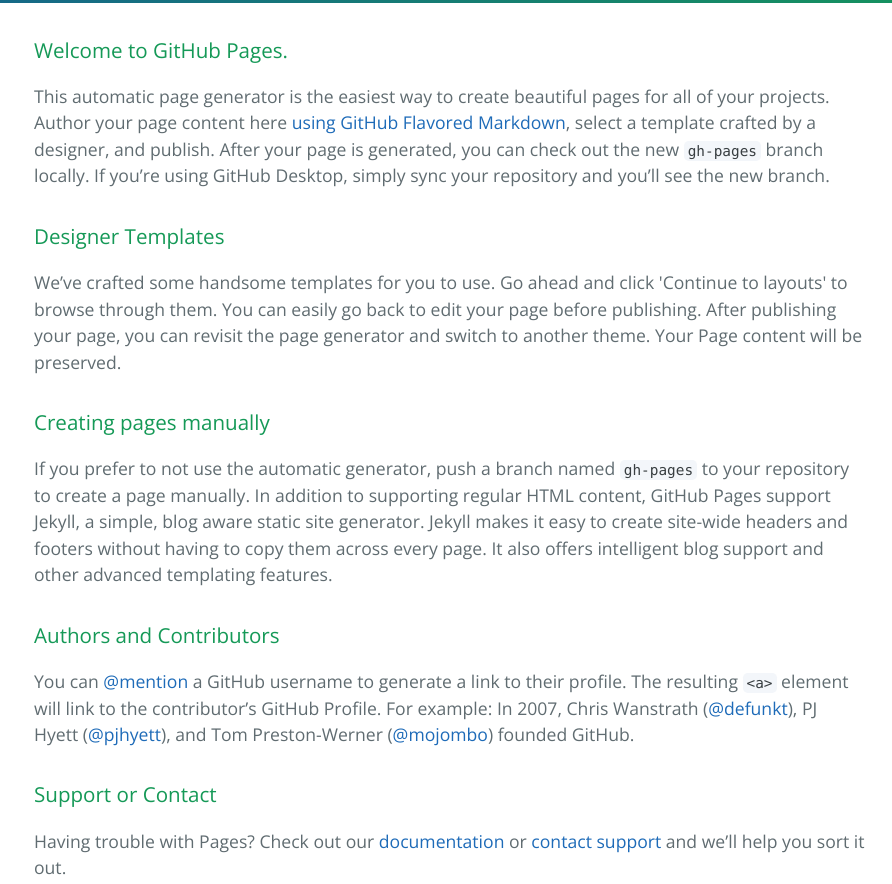
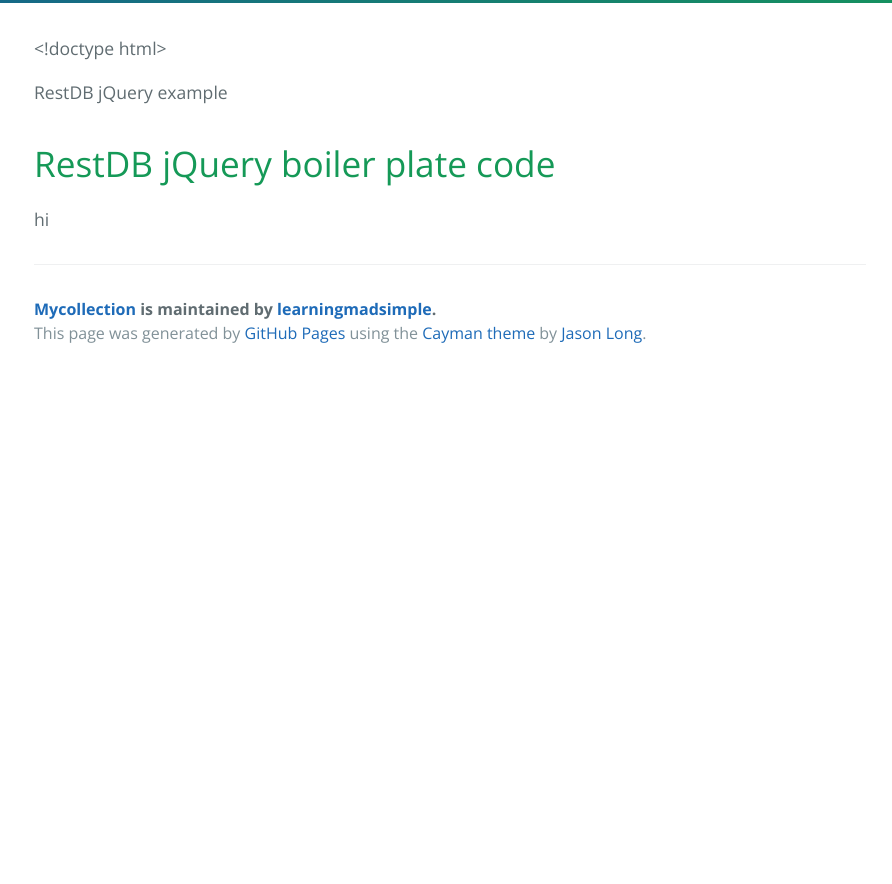
Before and after one commit to learningmadsimple/mycollection, a plain HTML site: page index.html in a window 1280 px wide. Shown: the part 380-1264 px from the top of the page, without its empty margins (190-1082 px from the left). After the commit the page ends 800 px from the top, so only its background shows below. Drawn offline with nearby package versions, Linux system fonts and the light colour scheme.

```diff
--- a/index.html
+++ b/index.html
@@ -19,30 +19,20 @@
     </section>
 
     <section class="main-content">
-      <h3>
-<a id="welcome-to-github-pages" class="anchor" href="#welcome-to-github-pages" aria-hidden="true"><span aria-hidden="true" class="octicon octicon-link"></span></a>Welcome to GitHub Pages.</h3>
+      <p>&lt;!doctype html&gt;
 
-<p>This automatic page generator is the easiest way to create beautiful pages for all of your projects. Author your page content here <a href="https://guides.github.com/features/mastering-markdown/">using GitHub Flavored Markdown</a>, select a template crafted by a designer, and publish. After your page is generated, you can check out the new <code>gh-pages</code> branch locally. If you’re using GitHub Desktop, simply sync your repository and you’ll see the new branch.</p>
+</p>
 
-<h3>
-<a id="designer-templates" class="anchor" href="#designer-templates" aria-hidden="true"><span aria-hidden="true" class="octicon octicon-link"></span></a>Designer Templates</h3>
 
-<p>We’ve crafted some handsome templates for you to use. Go ahead and click 'Continue to layouts' to browse through them. You can easily go back to edit your page before publishing. After publishing your page, you can revisit the page generator and switch to another theme. Your Page content will be preserved.</p>
+    RestDB jQuery example
 
-<h3>
-<a id="creating-pages-manually" class="anchor" href="#creating-pages-manually" aria-hidden="true"><span aria-hidden="true" class="octicon octicon-link"></span></a>Creating pages manually</h3>
 
-<p>If you prefer to not use the automatic generator, push a branch named <code>gh-pages</code> to your repository to create a page manually. In addition to supporting regular HTML content, GitHub Pages support Jekyll, a simple, blog aware static site generator. Jekyll makes it easy to create site-wide headers and footers without having to copy them across every page. It also offers intelligent blog support and other advanced templating features.</p>
 
-<h3>
-<a id="authors-and-contributors" class="anchor" href="#authors-and-contributors" aria-hidden="true"><span aria-hidden="true" class="octicon octicon-link"></span></a>Authors and Contributors</h3>
+    <h1>
+<a id="restdb-jquery-boiler-plate-code" class="anchor" href="#restdb-jquery-boiler-plate-code" aria-hidden="true"><span aria-hidden="true" class="octicon octicon-link"></span></a>RestDB jQuery boiler plate code</h1>
+    <div id="content">hi
+    </div>
 
-<p>You can <a href="https://help.github.com/articles/basic-writing-and-formatting-syntax/#mentioning-users-and-teams" class="user-mention">@mention</a> a GitHub username to generate a link to their profile. The resulting <code>&lt;a&gt;</code> element will link to the contributor’s GitHub Profile. For example: In 2007, Chris Wanstrath (<a href="https://github.com/defunkt" class="user-mention">@defunkt</a>), PJ Hyett (<a href="https://github.com/pjhyett" class="user-mention">@pjhyett</a>), and Tom Preston-Werner (<a href="https://github.com/mojombo" class="user-mention">@mojombo</a>) founded GitHub.</p>
-
-<h3>
-<a id="support-or-contact" class="anchor" href="#support-or-contact" aria-hidden="true"><span aria-hidden="true" class="octicon octicon-link"></span></a>Support or Contact</h3>
-
-<p>Having trouble with Pages? Check out our <a href="https://help.github.com/pages">documentation</a> or <a href="https://github.com/contact">contact support</a> and we’ll help you sort it out.</p>
 
       <footer class="site-footer">
         <span class="site-footer-owner"><a href="https://github.com/learningmadsimple/mycollection">Mycollection</a> is maintained by <a href="https://github.com/learningmadsimple">learningmadsimple</a>.</span>
```
Also changed, not shown: params.json (+1 -1 lines).
